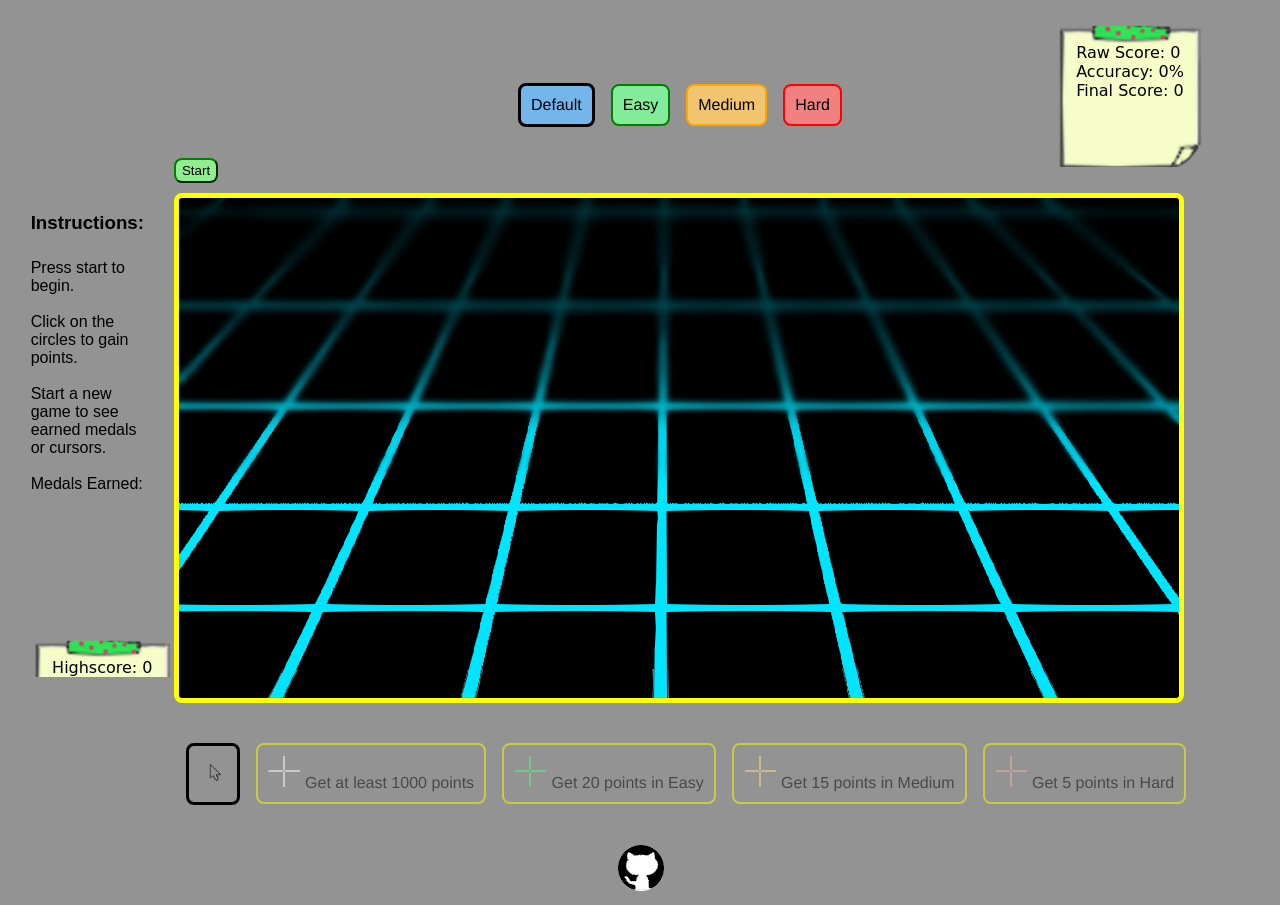
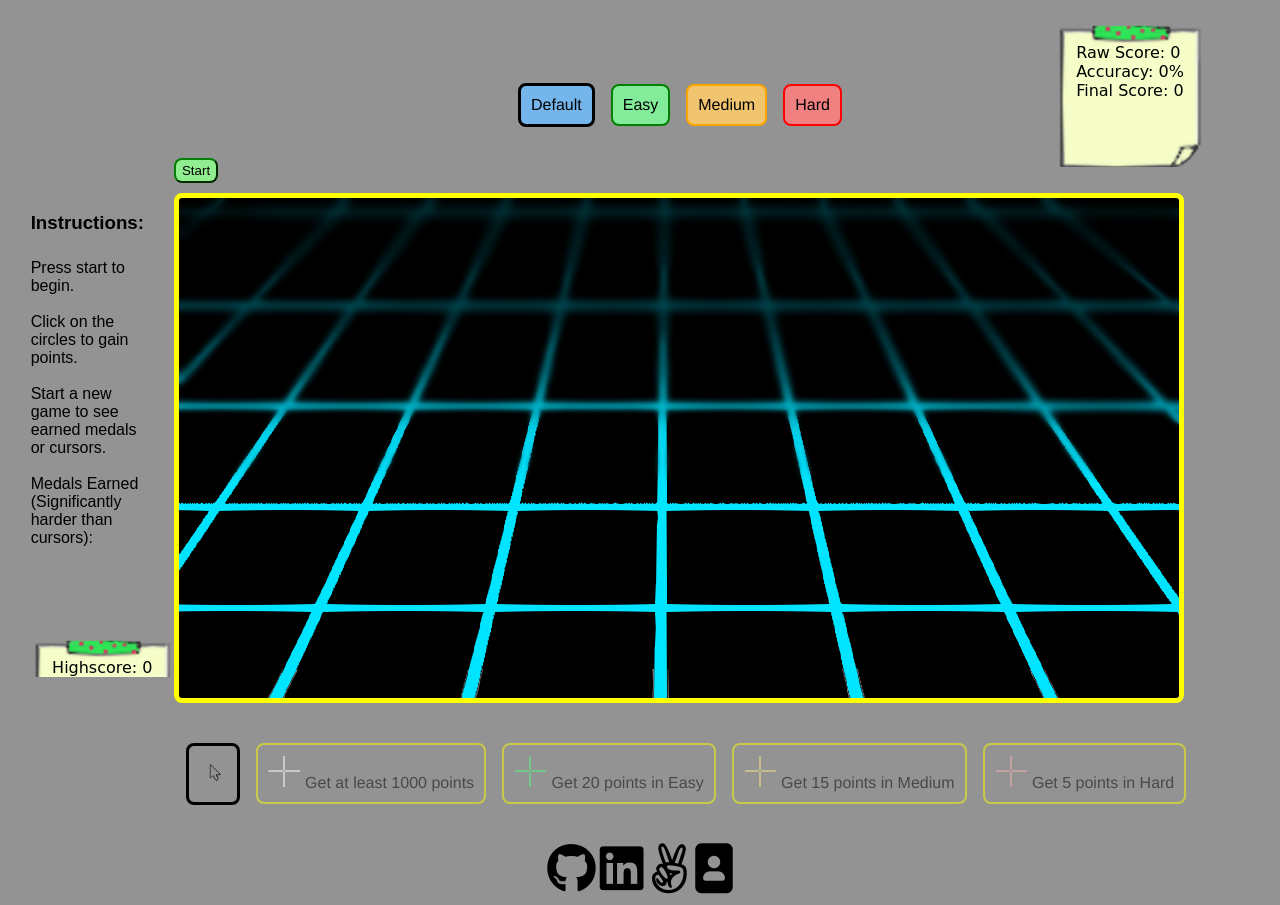
Before and after one commit to james625/ApeTrainer, a website built with webpack: page index.html in a window 1280 px wide. Built offline with Linux system fonts and the light colour scheme.

Commit message:
added links

```diff
--- a/index.html
+++ b/index.html
@@ -7,6 +7,7 @@
     <meta http-equiv="X-UA-Compatible" content="ie=edge" />
     <link rel="icon" href="src/assets/1mo36.png" type="image" sizes="16x16">
     <link rel="stylesheet" href="./dist/main.css" />
+    <script src="https://kit.fontawesome.com/b3d58caa15.js" crossorigin="anonymous"></script>
     <script src="./dist/main.js"></script>
     <title>Ape Trainer</title>
 </head>
@@ -20,7 +21,7 @@
             Click on the circles to gain points.<br><br>
             Start a new game to see earned medals or cursors.
             <br><br>
-            Medals Earned:
+            Medals Earned (Significantly harder than cursors):
             <br>
             <img src="src/assets/bronze.png" alt="bronze" width="50" height="50" class="trophy" id="bronze">
             <img src="src/assets/silver.png" alt="silver" width="50" height="50" class="trophy" id="silver">
@@ -83,7 +84,13 @@
 </body>
 
 <footer>
-    <a href=https://github.com/james625><img src="src/assets/github.png" alt="github-logo"></a>
+    <a href=https://github.com/james625 target="_blank">
+        <!-- <img src="src/assets/github.png" alt="github-logo" width="50px" height="50px"> -->
+        <i class="fab fa-github"></i>
+    </a>
+    <a href=https://www.linkedin.com/in/jameschen625/ target="_blank"><i class="fab fa-linkedin"></i></a>
+    <a href=https://angel.co/u/james-chen-75 target="_blank"><i class="fab fa-angellist"></i></a>
+    <a href=https://james625.github.io/ target="_blank"><i class="fas fa-portrait"></i></a>
 </footer>
 
 </html>
--- a/src/index.scss
+++ b/src/index.scss
@@ -169,6 +169,13 @@ label[for="hard"] {
 
 footer {
     text-align: center;
+    i {
+        font-size: 50px;
+        color: black;
+    }
+    a {
+        text-decoration: none;
+    }
 }
 
 #label-none img {
```
Also changed, not shown: dist/main.css, dist/main.js.
